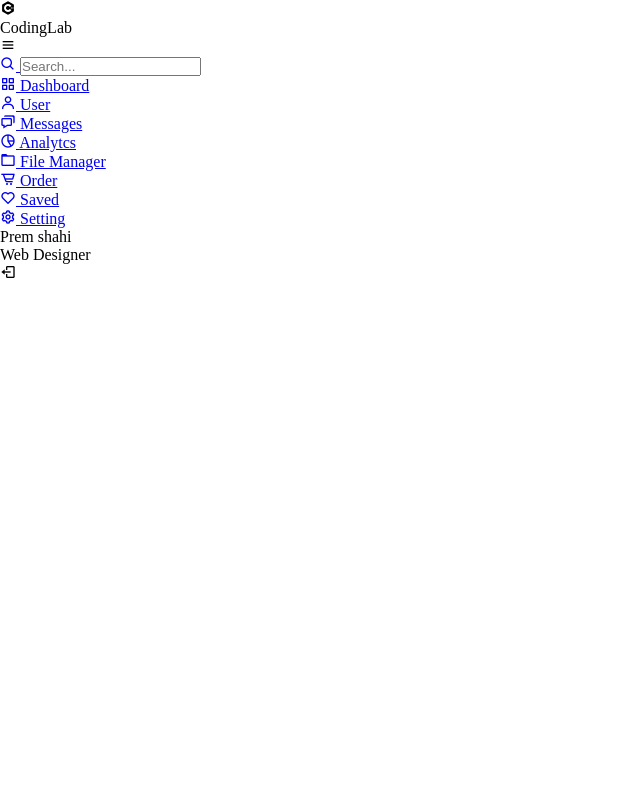
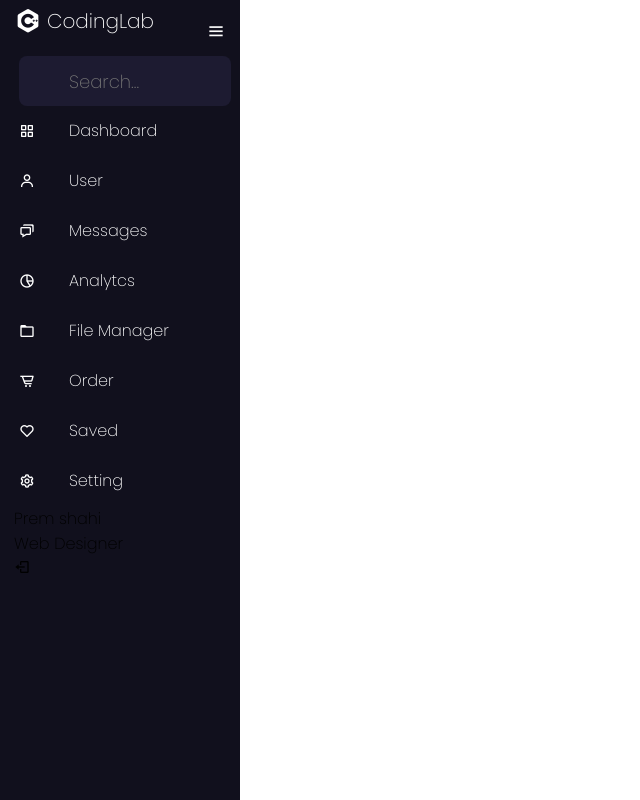
Before and after one commit to edumatheus65/Dashboard-Sidebar-Menu, a plain HTML site: page index.html in a window 1280 px wide. Shown: the whole page, without its empty margins (0-640 px from the left). Drawn offline with nearby package versions, Linux system fonts and the light colour scheme.

Commit message:
factoring code file style.css

```diff
--- a/style.css
+++ b/style.css
@@ -1,6 +1,106 @@
+@import url('https://fonts.googleapis.com/css2?family=Poppins:wght@200&display=swap');
+
 * {
     padding: 0;
     box-sizing: border-box;
     margin: 0;
+    font-family: "Poppins", sans-serif;
+}
+
+body {
+    position: relative;
+    min-height: 100vh;
+    width: 100%;
+    overflow: hidden;
+}
+
+.sidebar {
+    position: fixed;
+    top: 0;
+    left: 0;
+    height: 100%;
+    width: 240px;
+    background: #11101d;
+    padding: 6px 14px;
+}
+
+.sidebar .logo_content .logo {
+    color: #fff;
+    display: flex;
+    height: 50%;
+    width: 100%;
+    align-items: center;
+}
+
+.logo_content .logo i {
+    font-size: 28px;
+    margin-right: 5px;
+}
+
+.logo_content .logo .logo_name {
+    font-size: 20px;
+    font-weight: 20px;
+}
+
+.sidebar #btn {
+    position: absolute;
+    color: #fff;
+    left: 90%;
+    top: 6px;
+    font-size: 20px;
+    height: 50px;
+    width: 50px;
+    text-align: center;
+    line-height: 50px;
+    transform: translateX(-50%);
+}
+
+.sidebar ul {
+    margin-top: 20px;
+}
+
+.sidebar ul li {
+    position: relative;
+    height: 50%;
+    width: 100%;
+    margin: 0 5px;
+    list-style: none;
+    line-height: 50px;
 
 }
+
+.sidebar ul li a {
+    color: #fff;
+    display: flex;
+    align-items: center;
+    text-decoration: none;
+    transition: all 0.3s ease;
+    border-radius: 8px;
+}
+
+.sidebar ul li input {
+    position: absolute;
+    height: 100%;
+    width: 100%;
+    left: 0;
+    top: 0;
+    border-radius: 8px;
+    outline: none;
+    border: none;
+    background: #1d1b31;
+    padding-left: 50px;
+    font-size: 18px;
+    color: #fff;
+}
+
+.sidebar ul li a:hover {
+    color: #11101d;
+    background: #fff;
+}
+
+.sidebar ul li a i {
+    height: 50px;
+    min-width: 50px;
+    border-radius: 12px;
+    line-height: 50px;
+}
```
